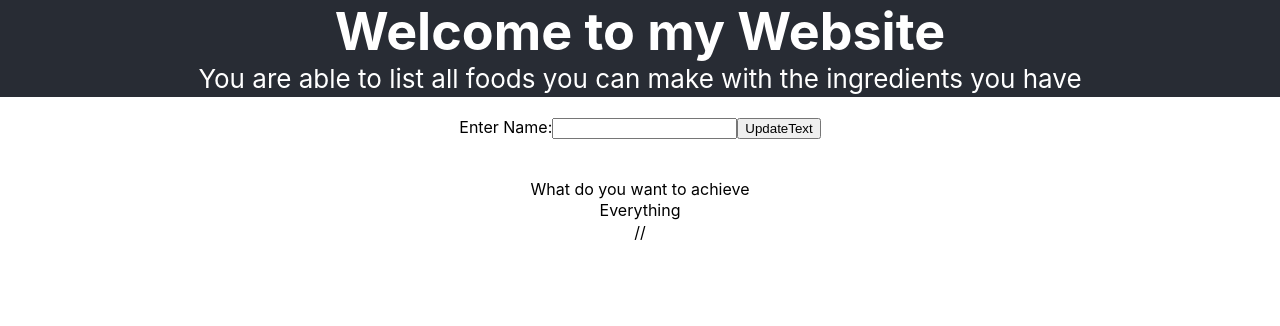
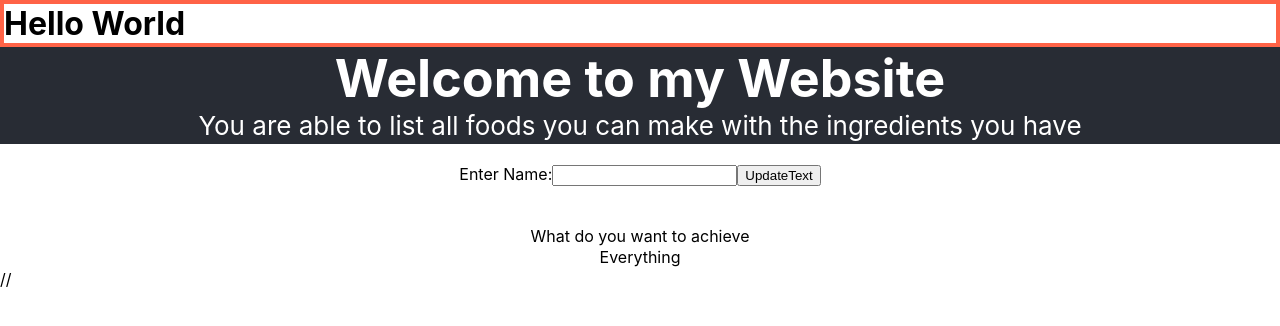
Before and after one commit to ahmedQAC/IndividualProject, a React (Create React App) app: page / in a window 1280 px wide. Shown: the top 326 px of the page. Built offline with nearby package versions, Linux system fonts and the light colour scheme.

Commit message:
updated stuff

```diff
--- a/src/App.css
+++ b/src/App.css
@@ -39,6 +39,9 @@ p {
   margin-bottom: 0.1em;
   }
 
+.nav-bar{
+border:2px solid Tomato;
+}
 
 .App-link {
   color: #61dafb;
--- a/src/App.js
+++ b/src/App.js
@@ -2,6 +2,7 @@ import React, { Component } from 'react';
 import logo from './logo.svg';
 import './App.css';
 import Text from './Text.js';
+import PageContent from './PageContent.js';
 
 class App extends Component {
   constructor(){
@@ -26,13 +27,28 @@ class App extends Component {
   }
   render() {
     return (
+      <div>
+            <div className="nav-bar">
+              <body>
+                  <div>
+                    <PageContent />
+                </div>
+
+             </body>
+            </div>
        <div className="App">
         <header className="App-header">
 
           <h1><Text text="Welcome to my Website"/></h1>
           <p><Text text="You are able to list all foods you can make with the ingredients you have"/></p>
         </header>
+
+        <div>
+
+
+            <div>
          <body>
+
            <form>
              <label>
                 <br/> Enter Name:<input type="text" onChange={this.updateText} />
@@ -44,6 +60,9 @@ class App extends Component {
           <p><Text text="What do you want to achieve"/></p>
           <p><Text text="Everything"/></p>
           </body>
+          </div>
+          </div>
+          </div>
       {/* //     <img src={logo} className="App-logo" alt="logo" />
       //     <p>
       //       Edit <code>src/App.js</code> and save to reload.
@@ -58,6 +77,7 @@ class App extends Component {
       //     </a> */}
 
       // </div>
+
     );
   }
 }
--- /dev/null
+++ b/src/PageContent.js
@@ -0,0 +1,11 @@
+import React, { Component } from 'react';
+import './App.css';
+
+class PageContent extends Component{
+    render(){
+        return(
+            <h1 className="nav-bar">Hello World</h1>
+        )
+    }
+}
+export default PageContent;
--- a/src/Text.js
+++ b/src/Text.js
@@ -5,7 +5,7 @@ class Text extends Component{
         return(
             <div>
                 {this.props.text}
-                </div>
+            </div>
         )
     }
 }
```
